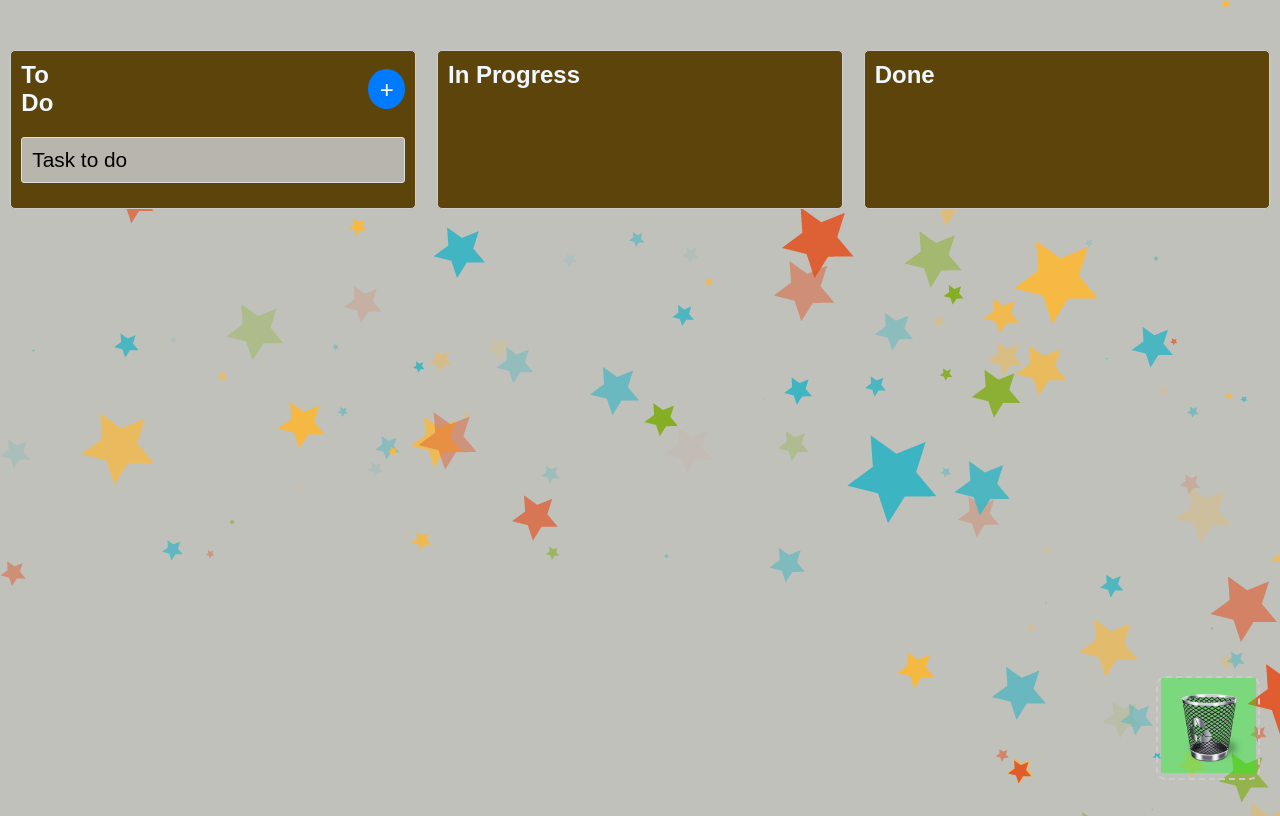
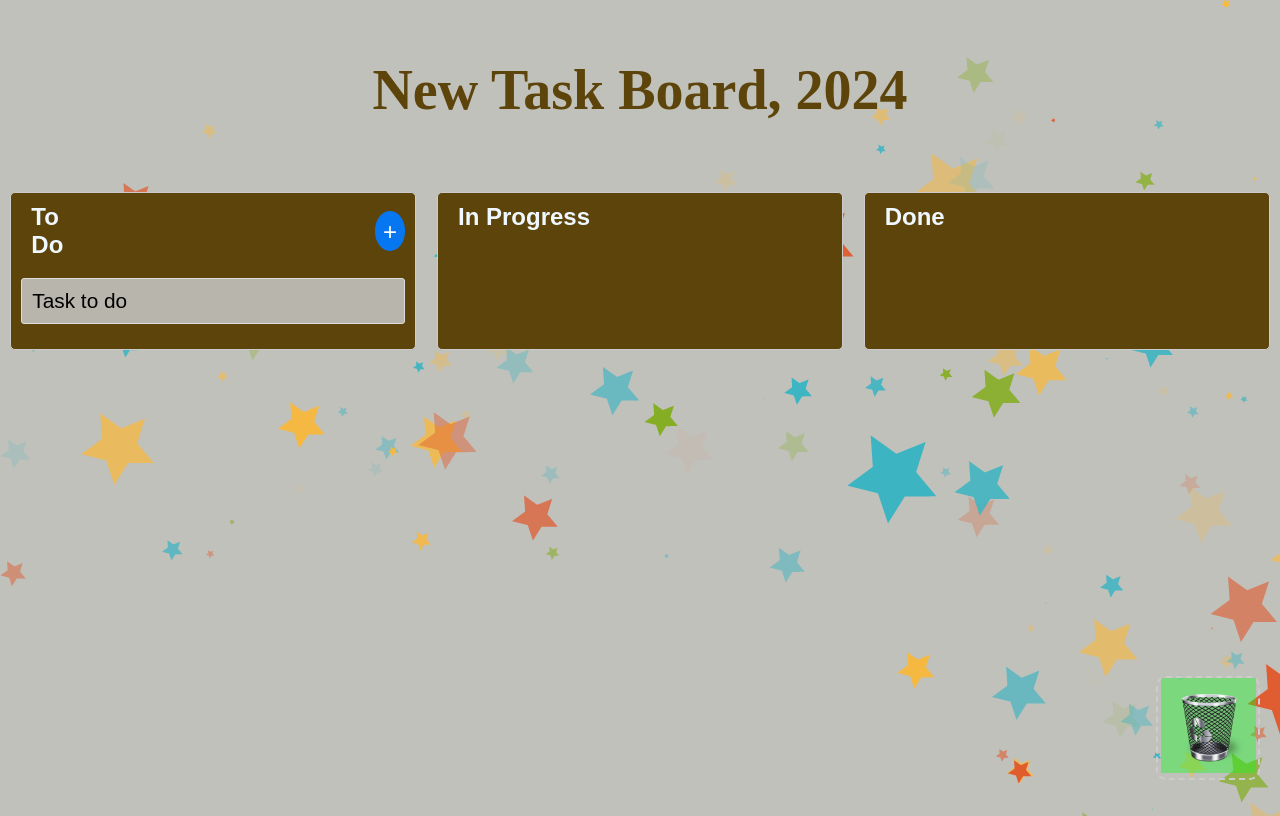
Before and after one commit to lessons-in-coding/new-task-board, a plain HTML site: page index.html in a window 1280 px wide. Drawn offline with Linux system fonts and the light colour scheme.

Commit message:
made some changes and added h1

```diff
--- a/assets/css/style.css
+++ b/assets/css/style.css
@@ -4,6 +4,14 @@ body {
   padding: 0;
   background-color: rgba(189, 189, 183, 0.936);
   background-image: url("../images/stars1.png");
+}
+
+h1{
+  font-family:"'Courier New', Courier, monospace";
+  color: #5d440a;
+  text-align: center;
+  padding: 20px;
+  font-size: 3.5rem;
 }
 
 .container {
@@ -27,6 +35,7 @@ body {
   display: flex;
   align-items: center; /* Center items vertically */
   color: aliceblue;
+  padding-left: 10px;
 }
 
 .task {
@@ -66,7 +75,7 @@ img {
 #add-task {
   width: 40px;
   height: 40px;
-  background-color: #007bff;
+  background-color: #007bffef;
   color: #fff;
   border: none;
   border-radius: 50%;
@@ -74,5 +83,5 @@ img {
   text-align: center;
   line-height: 40px;
   cursor: pointer;
-  margin-left: 75%; /* Added margin to separate from the "+" sign */
+  margin-left: 80%; /* Added margin to separate from the "+" sign */
 }
--- a/index.html
+++ b/index.html
@@ -7,6 +7,7 @@
     <link rel="stylesheet" href="./assets/css/style.css" />
   </head>
   <body>
+    <h1>New Task Board, 2024</h1>
     <div class="container">
       <div
         class="column"
```
